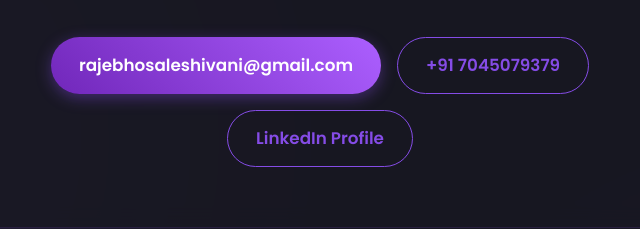
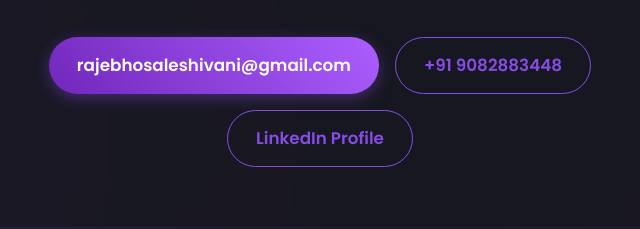
Before and after one commit to Shivaniraje/portfolio, a plain HTML site: page index.html in a window 1280 px wide. Shown: the part 7219-7448 px from the top of the page, 320-960 px from the left. Drawn offline with Linux system fonts and the light colour scheme.

Commit message:
Change secondary contact number in index.html
Updated secondary contact number in index.html.

```diff
--- a/index.html
+++ b/index.html
@@ -919,7 +919,7 @@
           </p>
           <div class="contact-actions">
             <a class="btn btn-primary" href="mailto:rajebhosaleshivani@gmail.com">rajebhosaleshivani@gmail.com</a>
-            <a class="btn btn-secondary" href="tel:+917045079379">+91 7045079379</a>
+            <a class="btn btn-secondary" href="tel:+917045079379">+91 9082883448</a>
             <a class="btn btn-secondary" href="https://www.linkedin.com/in/shivani-rajebhosale-b117a8179"
               target="_blank" rel="noopener noreferrer">LinkedIn Profile</a>
           </div>
```
